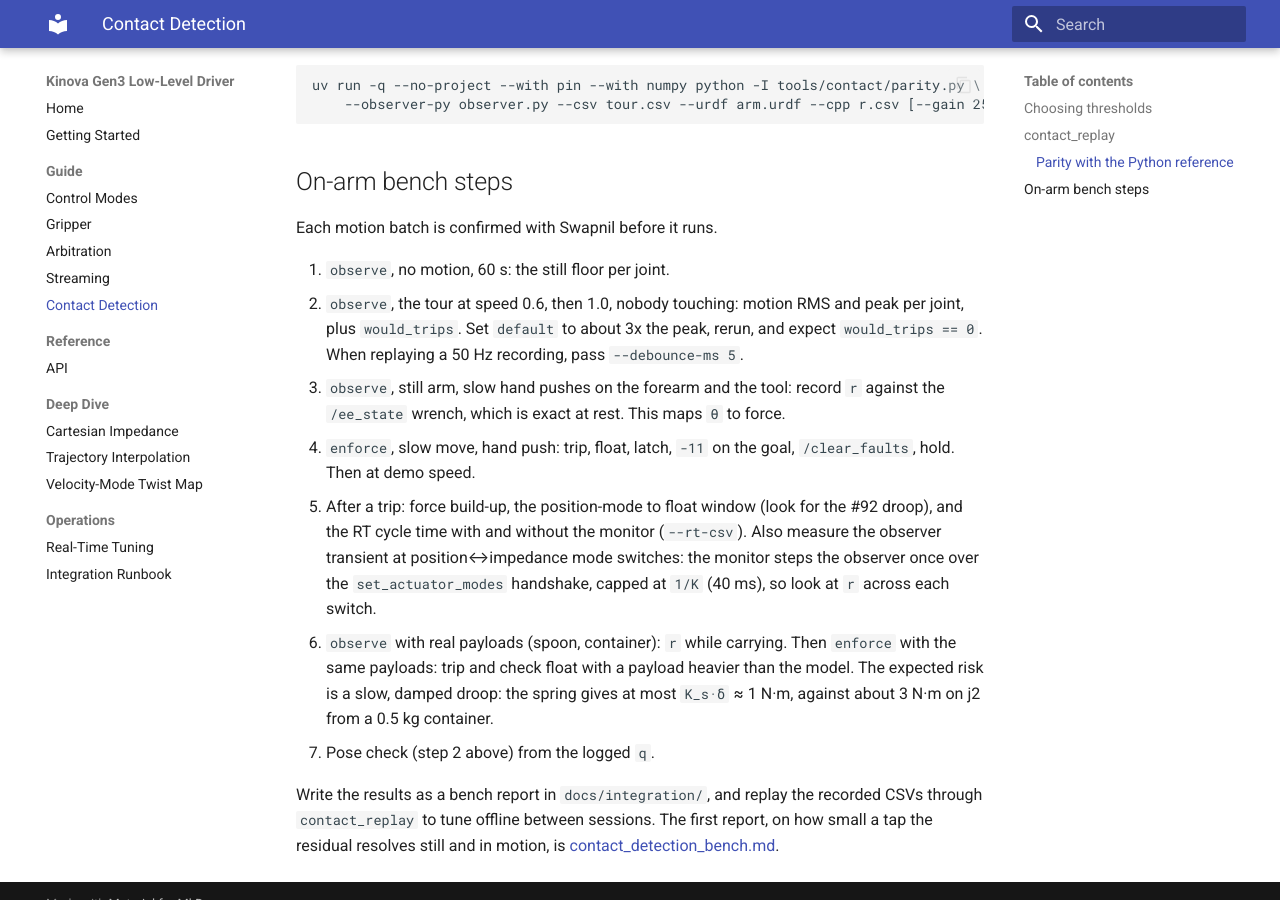
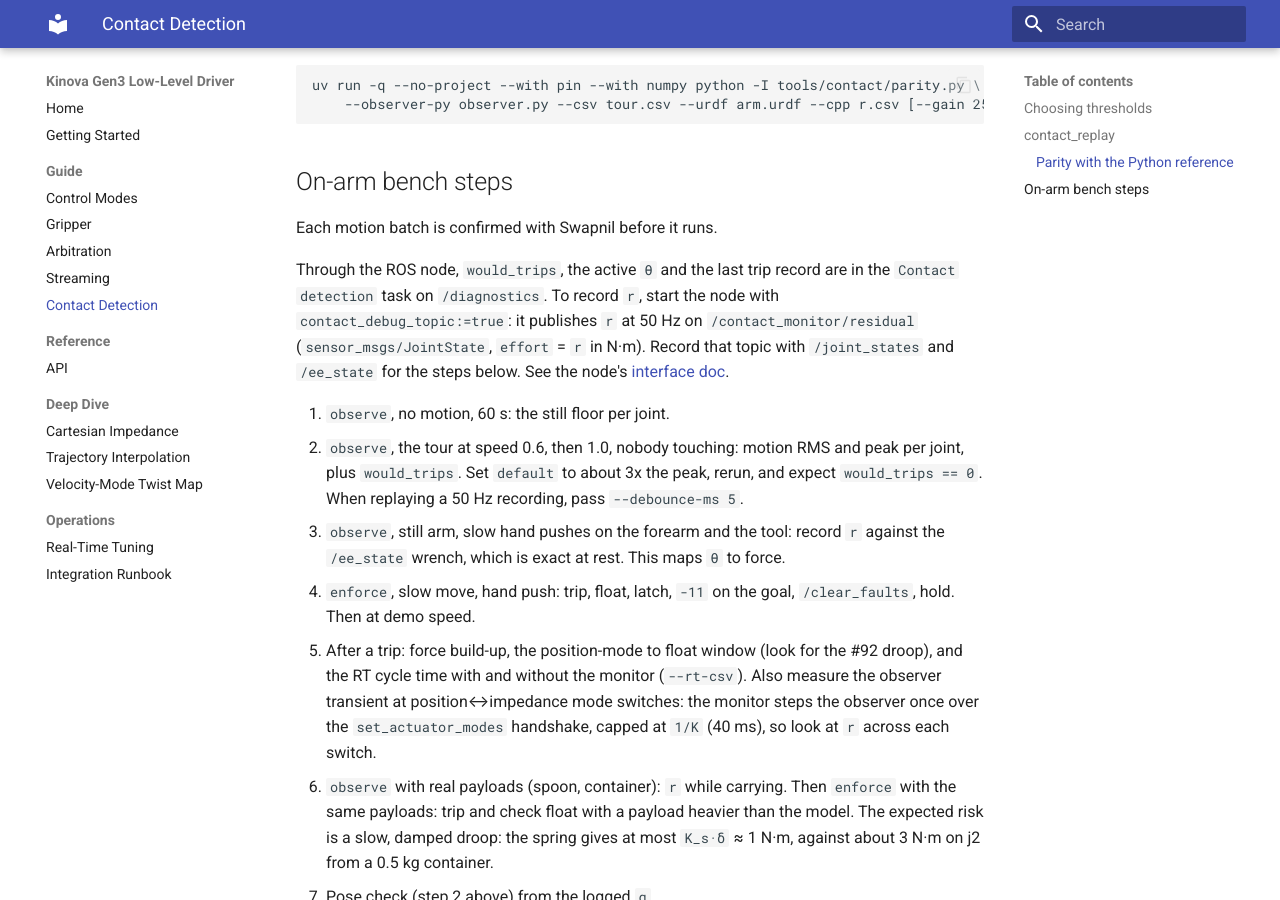
Before and after one commit to rammp-org/kinova-gen3-driver, an MkDocs documentation site: the page built from docs/guide/contact-detection.md, in a window 1280 px wide and 900 px high, scrolled down 1572 px. Built offline with MkDocs 1.6.1 and Material for MkDocs 9.7.7, drawn with Linux system fonts in a browser that asks for light colours.

Commit message:
docs(contact): bench steps read diagnostics and /contact_monitor/residual
The node no longer publishes /contact_monitor. The tuning guide's bench
steps now point at the Contact detection diagnostics for would_trips and
the trip record, and at the opt-in /contact_monitor/residual topic
(contact_debug_topic:=true) for recording r. The bench report's
description of how its data was recorded is unchanged.

Co-Authored-By: Claude Opus 5.5 <noreply@anthropic.com>
Claude-Session: https://claude.ai/code/session_01QoDtVscJzCSvwciduriahp

```diff
--- a/docs/guide/contact-detection.md
+++ b/docs/guide/contact-detection.md
@@ -74,6 +74,13 @@ uv run -q --no-project --with pin --with numpy python -I tools/contact/parity.py
 
 Each motion batch is confirmed with Swapnil before it runs.
 
+Through the ROS node, `would_trips`, the active `θ` and the last trip record are
+in the `Contact detection` task on `/diagnostics`. To record `r`, start the node
+with `contact_debug_topic:=true`: it publishes `r` at 50 Hz on
+`/contact_monitor/residual` (`sensor_msgs/JointState`, `effort` = `r` in N·m).
+Record that topic with `/joint_states` and `/ee_state` for the steps below. See
+the node's [interface doc](https://github.com/rammp-org/kinova-gen3-ros2/blob/dev/docs/interface.md#contact-stops).
+
 1. `observe`, no motion, 60 s: the still floor per joint.
 2. `observe`, the tour at speed 0.6, then 1.0, nobody touching: motion RMS and
    peak per joint, plus `would_trips`. Set `default` to about 3x the peak, rerun,
```
